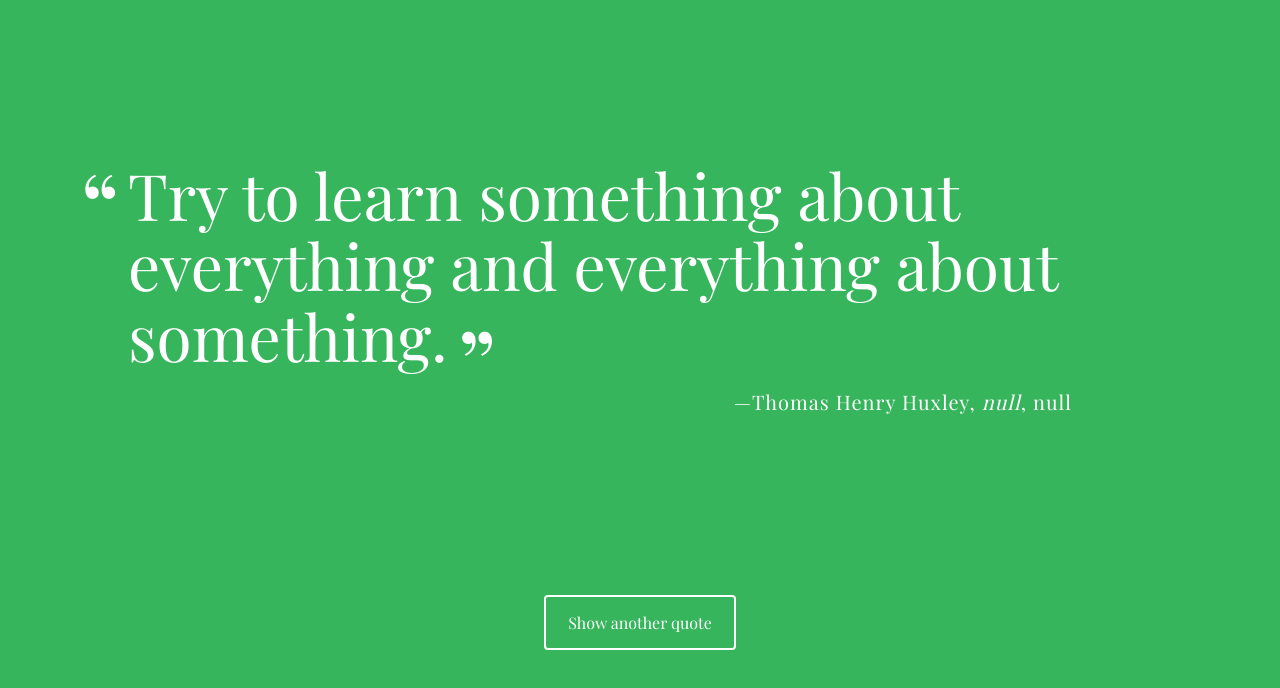
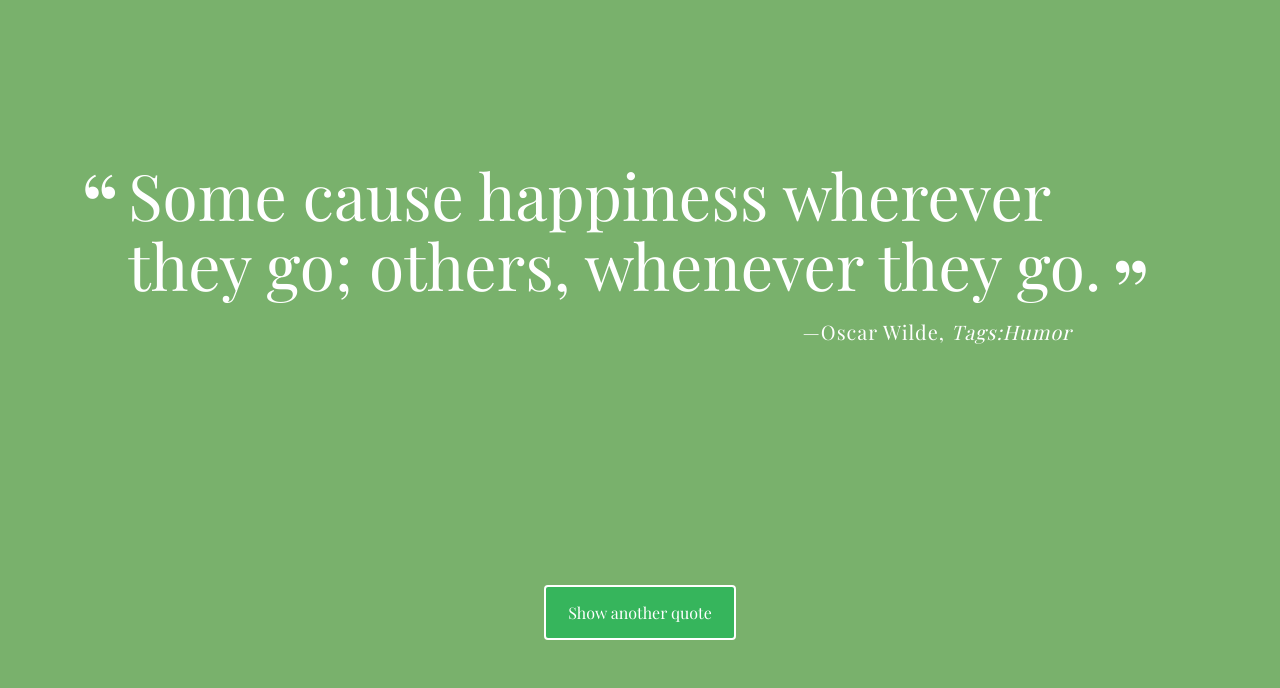
Before and after one commit to ryanmoralesaz/quote_generator, a plain HTML site: page index.html in a window 1280 px wide. Both pictures are taken after a click on the button "Show another quote". Drawn offline with nearby package versions, Linux system fonts and the light colour scheme; a web font is replaced by a local one.

Commit message:
completed project

```diff
--- a/css/styles.css
+++ b/css/styles.css
@@ -63,7 +63,7 @@ body {
   display: inline-block;
   left: 50%;
   margin-left: -6em;
-  bottom: 150px;
+  bottom: 20%;
   border-radius: 4px;
   border: 2px solid #fff;
   color: #fff;
--- a/index.html
+++ b/index.html
@@ -25,7 +25,7 @@
 
 				</div><!--end div quote-box-->
 
-				<button id="loadQuote">Show another quote</button>
+				<button id="loadQuote">Show another quote</button><!-- button to control random quote load -->
 
 		</div><!--end div container-->
 
--- a/js/script.js
+++ b/js/script.js
@@ -1,87 +1,132 @@
-// event listener to respond to "Show another quote" button clicks
-
-// when user clicks anywhere on the button, the "printQuote" function is called
-
-//quote 1 "The artist is nothing without the gift, but the gift is nothing without work."- Emile Zola (1840-1902)
-//quote 2 "Don't stay in bed, unless you can make money in bed."- George Burns (1896-1996)
-//quote 3 "Try to learn something about everything and everything about something."- Thomas Henry Huxley (1825-1895)
-//quote 4 "Some cause happiness wherever they go; others, whenever they go."- Oscar Wilde (1854-1900)
-//quote 5 "I have not failed. I've just found 10,000 ways that won't work."- Thomas Alva Edison (1847-1931)
-//quote 6 "Once you eliminate the impossible, whatever remains, no matter how improbable, must be the truth."- Sherlock Holmes (by Sir Arthur Conan Doyle, 1859-1930)
-
-var quotes = [
-//quotes[0]
-{
+var refreshPrint = setInterval(function() {printQuote();}, // Set the initial interval to call the printQuote function without clicking loadquote button
+	15000); // set the interval to 10 seconds
+document.getElementById('loadQuote').addEventListener("click", printQuote, false); // add event listener to respond to "Show another quote" button clicks // when user clicks anywhere on the button, the "printQuote" function is called
+var quotes = [ // declare the quotes array at the global level
+//Create the array of object literals that contain the key : value pairs for quote, source, citation and year
+	{ //quotes[0] // The index of the object literal in the array
 		quote : "The artist is nothing without the gift, but the gift is nothing without work.", //quote string
 		source : "Emile Zola", //list the source or author in string form
-citation : null,
-year : null,
+		tags : "Philosophy", // type of quote
+		quoteNo : 1, // quote number in the array
 	},
-//quotes[1]
-{
-quote : "Don't stay in bed, unless you can make money in bed.", //quote string
-source : "George Burns", //list the source or author in string form
-citation : null,
-year : null,
+	{ //quotes[1]
+		quote : "Don't stay in bed, unless you can make money in bed.",
+		source : "George Burns",
+		tags : "Humor",
+		quoteNo : 2,
 	},
-//quotes[2]
-{
-quote : "Try to learn something about everything and everything about something.", //quote string
-source : "Thomas Henry Huxley", //list the source or author in string form
-citation : null,
-year : null,
+	{ //quotes[2]
+		quote : "Try to learn something about everything and everything about something.",
+		source : "Thomas Henry Huxley",
+		tags : "Inspiration",
+		quoteNo : 3,
 	},
-//quotes[3]
-{
-quote : "Some cause happiness wherever they go; others, whenever they go.", //quote string
-source : "Oscar Wilde", //list the source or author in string form
-citation : null,
-year : null,
+	{ //quotes[3]
+		quote : "Some cause happiness wherever they go; others, whenever they go.",
+		source : "Oscar Wilde",
+		tags : "Humor",
+		quoteNo : 4,
 	},
-//quotes[4]
-{
-quote : "I have not failed. I've just found 10,000 ways that won't work.", //quote string
-source : "Thomas Alva Edison", //list the source or author in string form
-citation : null,
-year : null,
+	{ //quotes[4]
+		quote : "I have not failed. I've just found 10,000 ways that won't work.",
+		source : "Thomas Alva Edison",
+		tags : "Inspiration",
+		quoteNo : 5,
 	},
-//quotes[5]
-{
-quote : "Once you eliminate the impossible, whatever remains, no matter how improbable, must be the truth.", //quote string
-source : "Sherlock Holmes", //list the source or author in string form
-citation : null,
-year : null,
+	{ //quotes[5]
+		quote : "Once you eliminate the impossible, whatever remains, no matter how improbable, must be the truth.",
+		source : "Sherlock Holmes",
+		citation : "Sir Arthur Conan Doyle",
+		tags : "Philosophy",
+		quoteNo : 6,
 	},
-//quotes[6]
-//{
-//quote : "Once you eliminate the impossible, whatever remains, no matter how improbable, must be the truth.", //quote string
-//source : "Sherlock Holmes", //list the source or author in string form
-//citation : "", //citation string
-//year : int, // cite the year of the saying in numerical form
-//},
+	{ //quotes[6]
+		quote : "Those who deny freedom to others, deserve it not for themselves.",
+		source : "Abraham Lincoln",
+		citation : "The Collected Works of Abraham Lincoln",
+		year : 1859,
+		tags : "Inspiration",
+		quoteNo : 7,
+	},
+	{ //quotes[7]
+		quote: "Intelligence plus character - that is the goal of true education.",
+		source: "Martin Luther King Jr.",
+		citation: "The Purpose of Education",
+		year: 1947,
+		tags : "Inspiration",
+		quoteNo : 8,
+	},
 
+	{ //quotes[8]
+		quote: "No matter how much you've done, or how successful you've been, there's always more to do, always more to learn, and always more to achieve.",
+		source: "Barack Obama",
+		citation: "ASU Commencement Address",
+		year : 2009,
+		tags : "Inspiration",
+		quoteNo : 9,
+	},
+
+	{ //quotes[9]
+		quote: "Real artists ship.",
+		source: "Steve Jobs",
+		citation: "Apple",
+		tags : "Inspiration",
+		quoteNo : 10,
+	},
 ];
+function countQuoteLines() { // Create a function to check how tall a quote is. If it's too tall then reduce font size.
+	var quoteHeight = document.getElementById('quote-box').firstChild.offsetHeight; // set the quote height to the height of quote paragraph, the first child of the quote-box div
+	// check if the quote height is greater than a relative amount to 100% screen size to avoid ovelap with button
+	if (quoteHeight >= 210) {document.getElementById('quote-box').firstChild.style.fontSize = "3rem"}
+	if (quoteHeight >= 260) {document.getElementById('quote-box').firstChild.style.fontSize = "2.8rem"}
+}
+function getRandomQuote(){ // declare the getRandomQuote function
+	var i = Math.floor( Math.random() * quotes.length ); //declare an index counting variable that calls a random number between 0 and quotes array length
+	return quotes[i]; // return the quote object literal  at random index i of quotes
+}
+function randomBackgroundColor(){ //declare function to set random background color to rgb values between 0 "black" and 255 "white"
+	var r = Math.floor(Math.random() * 255); // set the red value to a random number
+	var g = Math.floor(Math.random() * 255); // set the green value to a random number
+	var b = Math.floor(Math.random() * 255); // set the blue value to a random number
+	document.body.style.backgroundColor = "rgb(" + r + "," + g + "," + b + ")"; //change the background color of the body to a random rgb value
+	if ( (r > 150 && g > 150) || (r > 150 && b > 150) || (b > 150 && g > 150) ) { document.body.style.color = "black"} else { document.body.style.color = "white"} // change the color of the text depending how light or dark the background color
+}
+var selectedQuotes = false; // declare a variable to start the process of pushing objects to a new array to check for repetitions
+function printQuote(){ // declare the printQuote function
+	var quoteText; //declare a variable that will hold the final innerHTML result
+	clearInterval(refreshPrint); //Reset the clock on printQuote interval so there is a refresh 10 seconds after button click
+	var fullQuote = getRandomQuote(); // Set the returned object of the getRandomQuote function to a variable
+	if (!selectedQuotes) { //If selected quotes is false, this will run the first time printQuote() is called
+    	selectedQuotes = []; //declare selectedQuotes as an array
+    	//console.log("selected quote.length was empty"); //a log to test quotes in console
+	} else { // if selectedQuotes has at least one object
+		var count = 0; // set a counter to iterate through index of selectedQuotes
 
-document.getElementById('loadQuote').addEventListener("click", printQuote, false);
-
-
-
-function getRandomQuote(){
-	//iterate through the quotes array and return each of the key value pairs in the objects
-	var i = Math.floor( Math.random() * quotes.length );
-	//return a randomly selected quote object
-	//alert(quotes[i].quote);
-	//console.log(quotes.length);
-	//console.log(quotes[i]);
-	return quotes[i];
+        	// create a loop to test if the newly returned quote already exists in the selectedQuotes array
+        	do {
+        		//if all unique quotes have been pushed to new array, reset the array and start over
+				if (selectedQuotes.length == quotes.length) {
+					selectedQuotes = []; // reset array
+					//console.log("selectedQuotes was reset to 0."); // log to check quotes in console
+					break; // break the loop
+				} else if (fullQuote == selectedQuotes[count]) { // if not all quotes have been used, check the new quote against array
+					fullQuote = getRandomQuote(); // if quote already has been used, return a new quote
+					count = 0; // reset the counter and run the loop again
+				} else {count++;} // if matching quote has not been found, continue to test the loop
+			} while (count < selectedQuotes.length) // run the loop until all quotes in new array have been tested
+		//console.log("we passed the loop!");	// log useful for debugging
 	}
-
-function printQuote(){
-
-var fullQuote = getRandomQuote();
-
-var quoteText = '<p class="quote">' + fullQuote.quote + '</p><p class="source">' + fullQuote.source + '<span class="citation">' + fullQuote.citation + '</span><span class="year">' + fullQuote.year + '</span></p> ';
-console.log(quoteText);
-document.getElementById('quote-box').innerHTML = quoteText;
-//iterate through a new array of colors to alter the screen everytime it changes
+	selectedQuotes.push(fullQuote);// push the newly tested quote to the selectedQuotes array
+	quoteText = '<p class="quote">' + fullQuote.quote + '</p><p class="source">' + fullQuote.source + (fullQuote.citation ? '<span class="citation">' +  fullQuote.citation + "</span>" : '') + (fullQuote.year ? '<span class="year">' +  fullQuote.year + '</span>': '') + (fullQuote.tags ? '<span class="citation"> Tags:' + fullQuote.tags + "</span>" : '') + '</p>'; //create the html string that will replace the innerHTML, concatenate using dot nation on the quote object
+    /* some logs useful for debugging
+	console.log("quote number is " + fullQuote.quoteNo);
+	console.log(selectedQuotes);
+	console.log("selected quotes length is now " + selectedQuotes.length);  // log the length of the selectedQuotes array
+	*/
+	console.log("quote is " + '"' + fullQuote.quote + '"'); // log the quote to the console
+	randomBackgroundColor(); //call the randomBackgroundColor function to change background color
+	document.getElementById('quote-box').innerHTML = quoteText; //change the innerHTML of the quote-box element to the randomly selected object literal
+	countQuoteLines(); // test the height of the quote and modify font-size accordingly
+	//console.log(document.getElementById("quote-box").style.fontSize); // useful for debugging quote height
+	return refreshPrint = setInterval(function(){ printQuote(); }, 15000);// reset the refresh printQuote interval to change after 15 seconds
 }
```
Also changed, not shown: 1 other file. Lines whose indentation alone changed are shown as unchanged.
